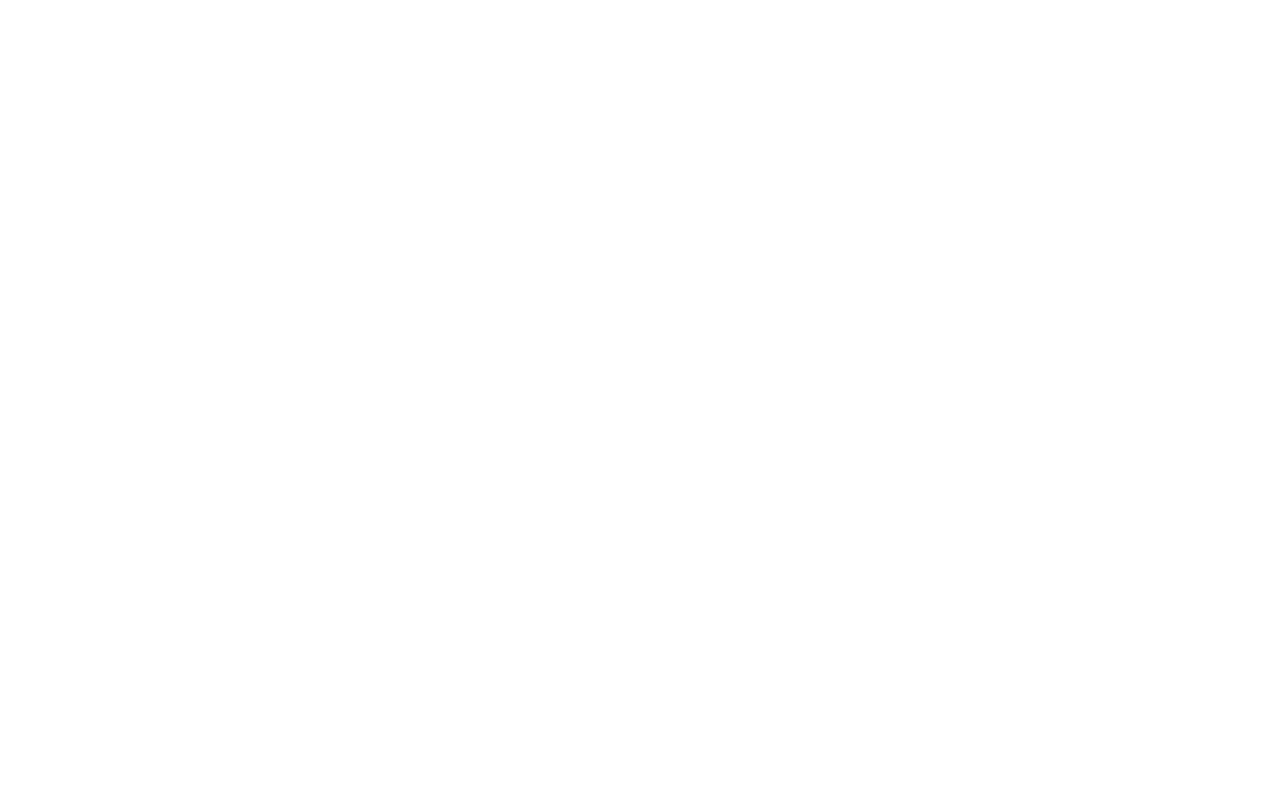
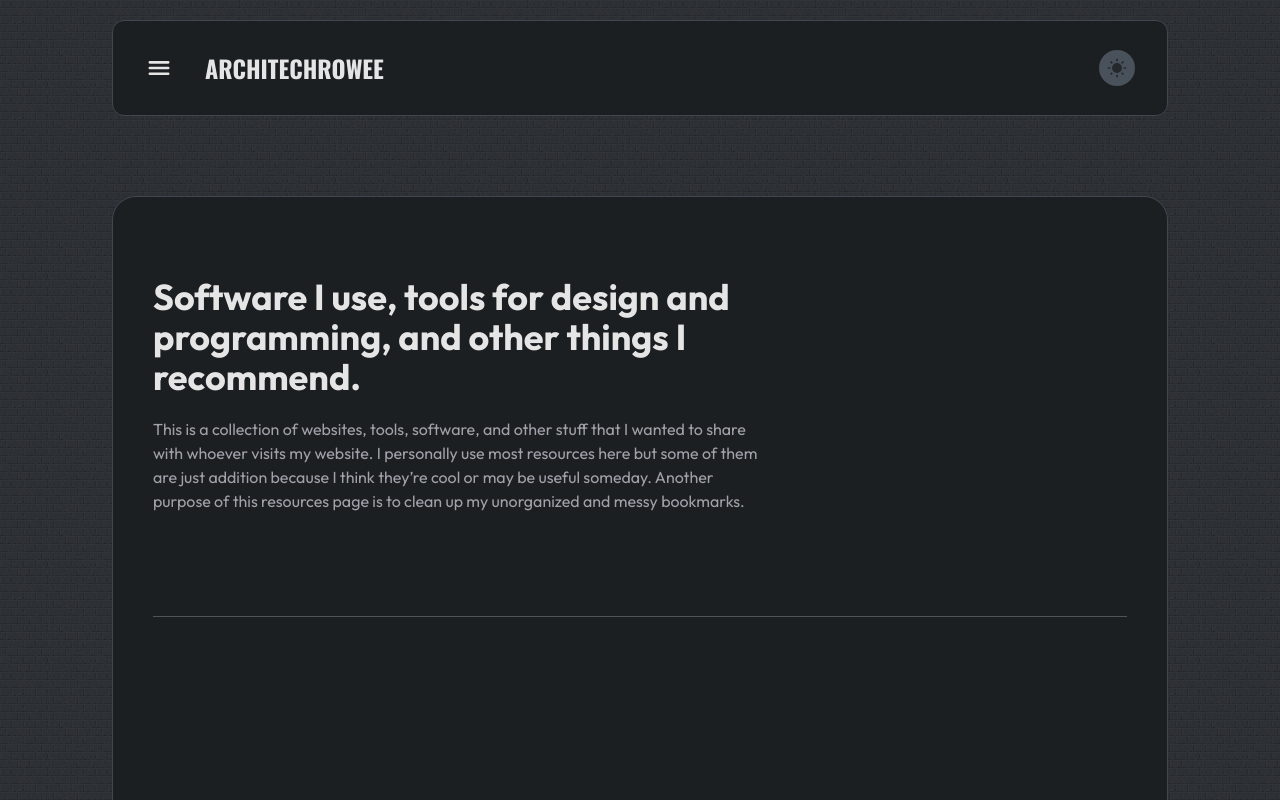
Before and after one commit to Rowee13/architech-rowee-v2, a React (Create React App) app: page /resources in a window 1280 px wide. Before the commit this address had no page. Shown: the top 800 px of the page. Built offline with nearby package versions, Linux system fonts and the light colour scheme; a web font is replaced by a local one.

Commit message:
Add Resources page and make some adjustments to components and favicon

```diff
--- a/public/index.html
+++ b/public/index.html
@@ -2,11 +2,11 @@
 <html lang="en">
   <head>
     <meta charset="utf-8" />
-    <link rel="icon" href="%PUBLIC_URL%/ar-logo.svg" />
+    <link rel="icon" href="%PUBLIC_URL%/r-logo1.png" />
     <meta name="viewport" content="width=device-width, initial-scale=1" />
     <meta name="theme-color" content="#000000" />
     <meta name="Architech Rowee" content="Architecture + Tech" />
-    <link rel="apple-touch-icon" href="%PUBLIC_URL%/ar-logo.svg" />
+    <link rel="apple-touch-icon" href="%PUBLIC_URL%/r-logo1.png" />
     <link rel="manifest" href="%PUBLIC_URL%/manifest.json" />
 
     <title>Architech Rowee</title>
--- a/src/App.jsx
+++ b/src/App.jsx
@@ -7,6 +7,7 @@
 import ReactCodesandbox from "./pages/my-playground/react-bootcamp/ReactCodesandbox";
 import ReactBootcampProjects from "./pages/my-playground/react-bootcamp/ReactBootcampProjects";
 import Blog from "./pages/blog/Blog";
+import Resources from "./pages/resources/Resources";
 import "./App.css";
 
 //----------------------------------------------------------
@@ -27,6 +28,7 @@
           />
         </Route>
         <Route path="/blog" element={<Blog />} />
+        <Route path="/resources" element={<Resources />} />
       </Routes>
     </div>
   );
--- a/src/components/Header.jsx
+++ b/src/components/Header.jsx
@@ -1,7 +1,8 @@
 import { useState } from "react";
 import { NavLink, Link } from "react-router-dom";
 import { IoMenu } from "react-icons/io5";
-import { RiMoonClearFill } from "react-icons/ri";
+import { RiSunFill } from "react-icons/ri";
+// RiMoonClearFill,
 
 import { links } from "../constants";
 
@@ -73,7 +74,7 @@
           </Link>
         </div>
         <div className="flex items-center justify-center rounded-full w-6 h-6 md:w-9 md:h-9 m-5 lg:m-8 bg-bunker-gray-400 cursor-pointer hover:bg-bunker-gray-100">
-          <RiMoonClearFill className="w-4 h-4 md:w-5 md:h-5 text-bunker-gray-800" />
+          <RiSunFill className="w-4 h-4 md:w-5 md:h-5 text-bunker-gray-800" />
         </div>
       </div>
       {toggleNavMenu && (
--- a/src/pages/Home.jsx
+++ b/src/pages/Home.jsx
@@ -1,8 +1,11 @@
 import Header from "../components/Header";
+import useDocumentTitle from "../hooks/useDocumentTitle";
 
 //----------------------------------------------------------
 
 const Home = () => {
+  useDocumentTitle("ArchitechRowee");
+
   return (
     <>
       <Header />
--- /dev/null
+++ b/src/pages/resources/Resources.jsx
@@ -0,0 +1,31 @@
+import Layout from "../../components/Layout";
+import useDocumentTitle from "../../hooks/useDocumentTitle";
+
+//----------------------------------------------------------
+
+const Resources = () => {
+  useDocumentTitle("Resources | ArchitechRowee");
+
+  return (
+    <Layout>
+      <div className="font-outfit text-whisper-white h-screen">
+        <div className="pb-16 md:w-10/12 lg:w-8/12 lg:pr-10">
+          <h1 className="font-bold text-3xl lg:text-4xl">
+            Software I use, tools for design and programming, and other things I
+            recommend.
+          </h1>
+          <p className="text-zinc-400 pt-5">
+            This is a collection of websites, tools, software, and other stuff
+            that I wanted to share with whoever visits my website. I personally
+            use most resources here but some of them are just addition because I
+            think they’re cool or may be useful someday. Another purpose of this
+            resources page is to clean up my unorganized and messy bookmarks.
+          </p>
+        </div>
+        <div className="border-b border-zinc-600 w-full h-10" />
+      </div>
+    </Layout>
+  );
+};
+
+export default Resources;
```
Also changed, not shown: public/manifest.json, public/r-logo 1.png (added).
